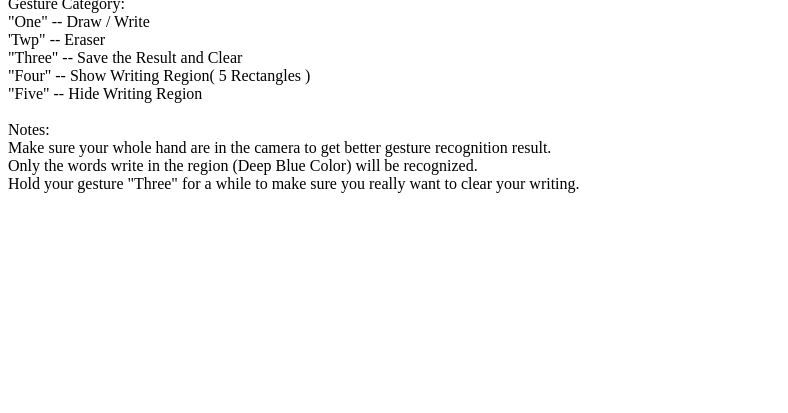
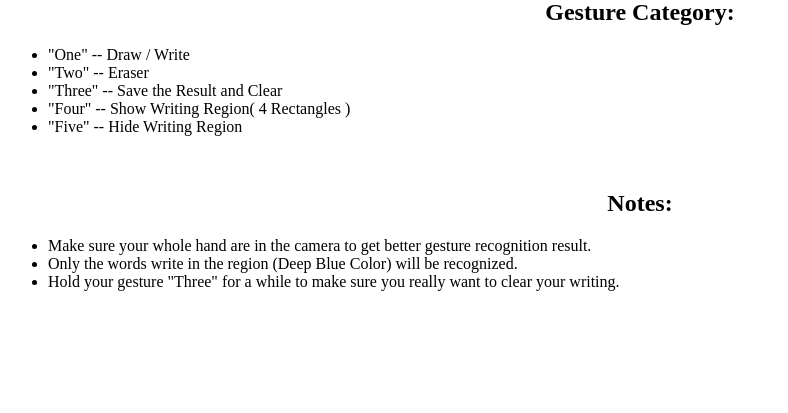
Before and after one commit to zhuozuoy/ITSS_Finger_Pen, a Flask app: page / in a window 1280 px wide. Shown: the part 387-800 px from the top of the page, without its empty margins (0-788 px from the left). Run offline with Flask 2, Linux system fonts and the light colour scheme.

Commit message:
Update cur_camer.html

```diff
--- a/templates/cur_camer.html
+++ b/templates/cur_camer.html
@@ -6,26 +6,32 @@
 </head>
 
 <body>
+<div id ="main">
     <h1>Finger Pen</h1>
     <div align=center>
         <img src="{{ url_for('video_feed') }}">
     </div>
 
-    <div id ="main">
-        <p>
-    Gesture Category: <br>
-    "One"   -- Draw / Write <br>
-    'Twp"   -- Eraser <br>
-    "Three" -- Save the Result and Clear <br>
-    "Four"  -- Show Writing Region( 5 Rectangles ) <br>
-    "Five"  -- Hide Writing Region <br>
-            <br>
-    Notes: <br>
-    Make sure your whole hand are in the camera to get better gesture recognition result. <br>
-    Only the words write in the region (Deep Blue Color) will be recognized. <br>
-    Hold your gesture "Three" for a while to make sure you really want to clear your writing. <br>
-        </p>
+    <div class="test">
+        <h2><b>Gesture Category:</b></h2>
+        <ul title="One">
+            <li>"One"   -- Draw / Write</li>
+            <li>"Two"   -- Eraser</li>
+            <li>"Three" -- Save the Result and Clear </li>
+            <li>"Four"  -- Show Writing Region( 4 Rectangles ) </li>
+            <li>"Five"  -- Hide Writing Region </li>
+        </ul>
+        <br>
+        <h2><b>Notes: </b></h2>
+        <ul title="Two">
+            <li>Make sure your whole hand are in the camera to get better gesture recognition result. </li>
+            <li>Only the words write in the region (Deep Blue Color) will be recognized. </li>
+            <li>Hold your gesture "Three" for a while to make sure you really want to clear your writing. </li>
+        </ul>
     </div>
+
+</div>
+
 
 </body>
 
```
